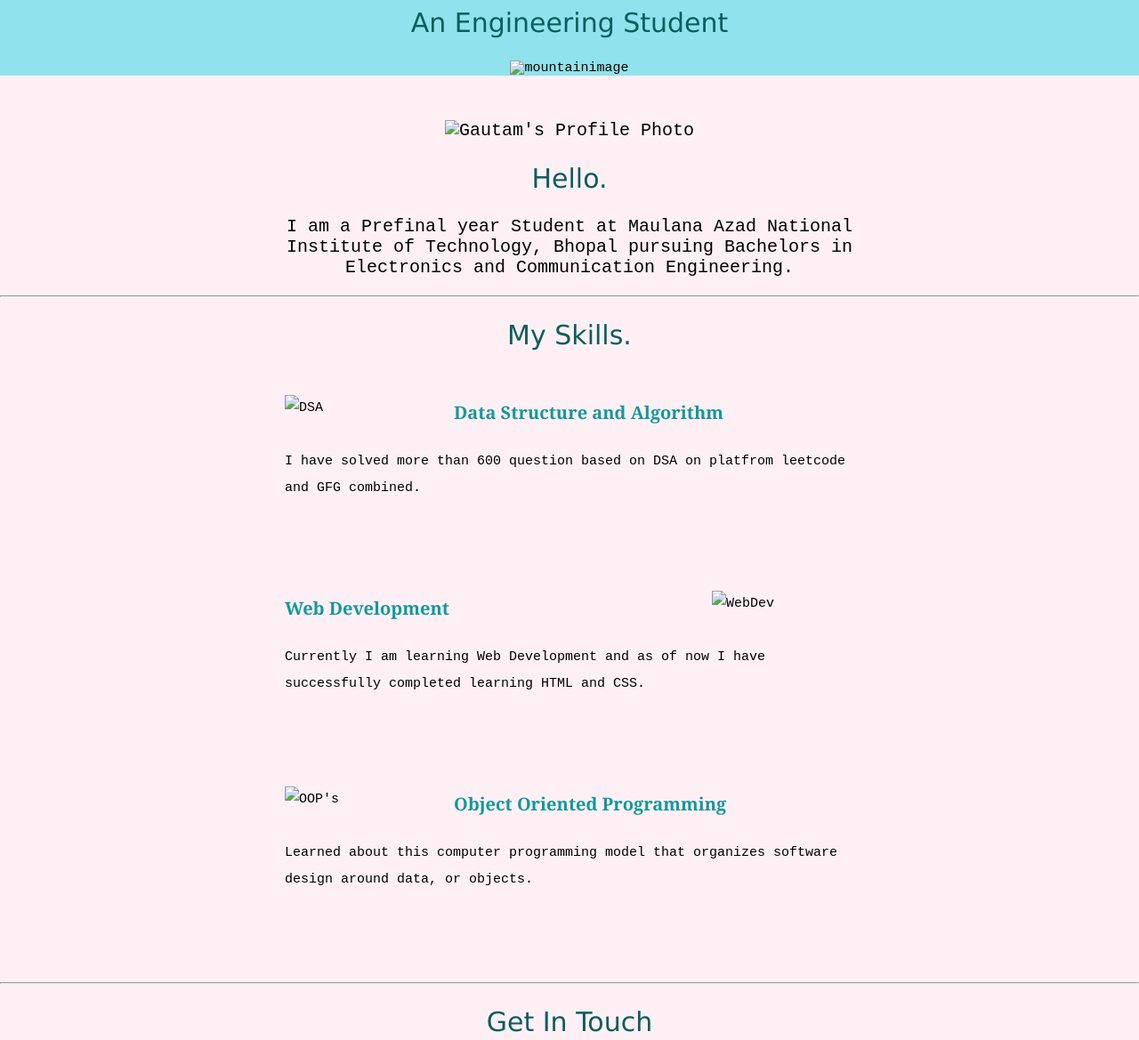
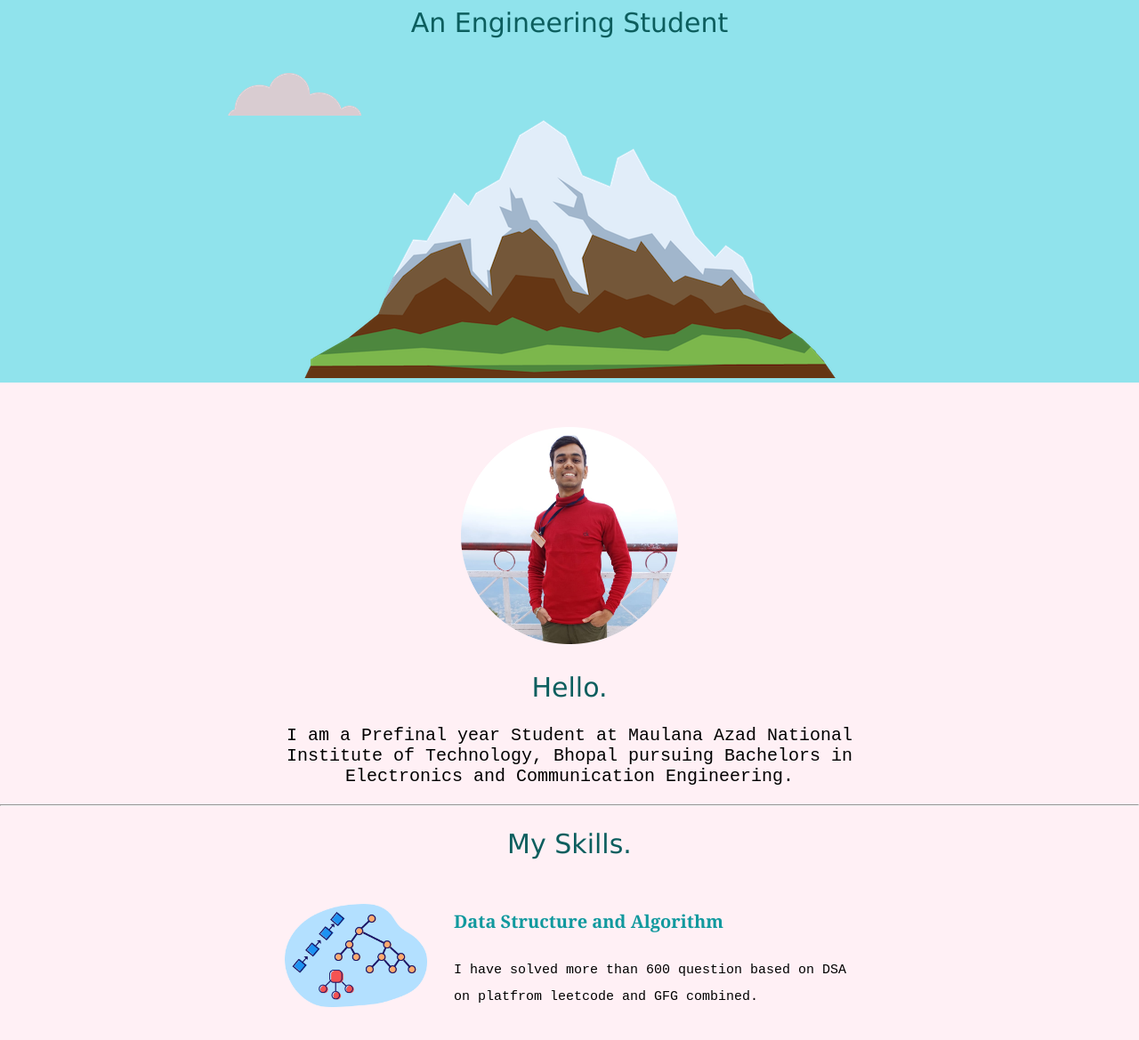
Before and after one commit to 7matuag/2nd-Website, a plain HTML site: page index.htm in a window 1280 px wide. Shown: the part 360-1529 px from the top of the page at 89% size. Drawn offline with Linux system fonts and the light colour scheme.

Commit message:
Update index.htm

```diff
--- a/index.htm
+++ b/index.htm
@@ -13,15 +13,15 @@
 </head>
 <body>
     <div class="uc">
-       <img class="upc" src="css/Images/cloud.png" alt="cloudimage">
+       <img class="upc" src="css/cloud.png" alt="cloudimage">
        <h1><em>I'm Gautam</em></h1>
        <h2>An Engineering Student</h2>
-       <img class="lc" src="css/Images/cloud.png" alt="cloudimage">
-       <img src="css/Images/mountain.png" alt="mountainimage">
+       <img class="lc" src="css/cloud.png" alt="cloudimage">
+       <img src="css/mountain.png" alt="mountainimage">
     </div>
     <div class="mc">
           <div class="profile">
-            <img src="css/Images/2.png" alt="Gautam's Profile Photo" width="244" height="244">
+            <img src="css/2.png" alt="Gautam's Profile Photo" width="244" height="244">
             <h2>Hello.</h2>
             <p class="cls1">I am a Prefinal year Student at Maulana Azad National Institute of Technology, Bhopal pursuing Bachelors in Electronics and Communication Engineering.</p>
           </div>
@@ -29,17 +29,17 @@
           <div class="skills">
             <h2>My Skills.</h2>
             <div class="skill-row">
-              <img class="imgwdth1" src="css/Images/img1.png" alt="DSA">
+              <img class="imgwdth1" src="css/img1.png" alt="DSA">
               <h3>Data Structure and Algorithm</h3>
               <p class="clr1">I have solved more than 600 question based on DSA on platfrom leetcode and GFG combined.</p>
             </div>
             <div class="skill-row">
-              <img class="imgwdth2" src="css/Images/12.png" alt="WebDev">
+              <img class="imgwdth2" src="css/12.png" alt="WebDev">
               <h3>Web Development </h3>
               <p class="clr2">Currently I am learning Web Development and as of now I have successfully completed learning HTML and CSS.  </p>
             </div>
             <div class="skill-row">
-              <img class="imgwdth1" src="css/Images/1.png" alt="OOP's">
+              <img class="imgwdth1" src="css/1.png" alt="OOP's">
               <h3>Object Oriented Programming</h3>
               <p class="clr2"> Learned about this computer programming model that organizes software design around data, or objects.</p>
           </div>
```
